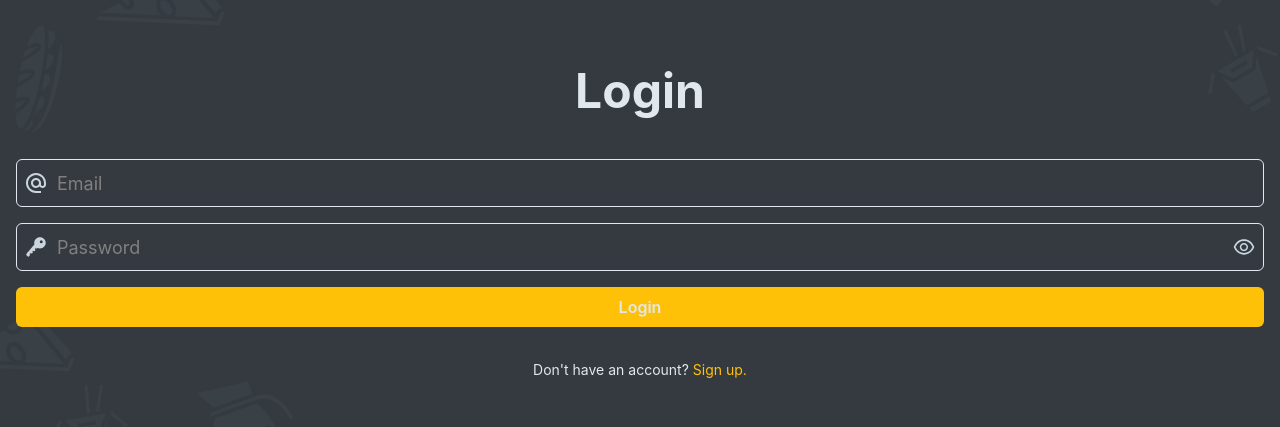
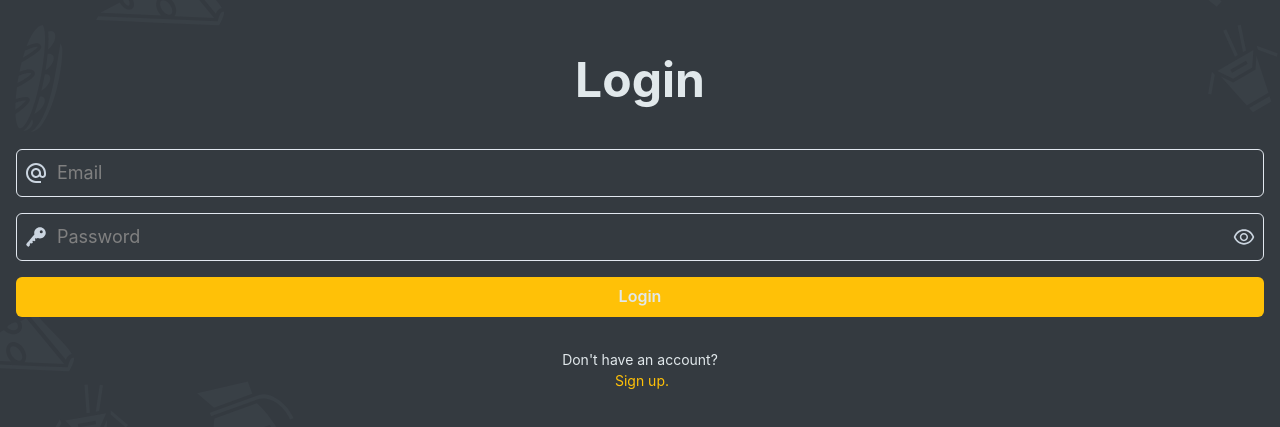
Before and after one commit to MayoSR/EmergencyApp, a React (Create React App) app: page / in a window 1280 px wide. Shown: the part 179-606 px from the top of the page. Built offline with nearby package versions, Linux system fonts and the light colour scheme.

Commit message:
Fixed link issue

```diff
--- a/src/components/Contacts.jsx
+++ b/src/components/Contacts.jsx
@@ -39,7 +39,7 @@ export default function Contacts() {
                                     <InputGroup>
                                         <InputLeftElement
                                             pointerEvents="none"
-                                            children={<Icon as={BsFillTelephoneFill} color="black" />}
+                                            children={<Icon as={BsFillTelephoneFill} color="white" />}
                                         />
                                         <Input isReadOnly value="+353 9932434271" />
                                         <InputRightElement children={<Icon as={AiFillCopy} color="green.500" />} />
--- a/src/components/LogIn.jsx
+++ b/src/components/LogIn.jsx
@@ -73,7 +73,7 @@ export default function SignUp() {
                 Login
             </Button>
             <Box onClick={() => history.push("signup")}>
-                <Text fontSize="sm" align="center" mt={8}>Don't have an account?<Link ml={1} href="#" color="#FFC107">Sign up.</Link ></Text>
+                <Text fontSize="sm" align="center" mt={8}>Don't have an account?<Text ml={1} color="#FFC107">Sign up.</Text ></Text>
 
             </Box>
 
```
